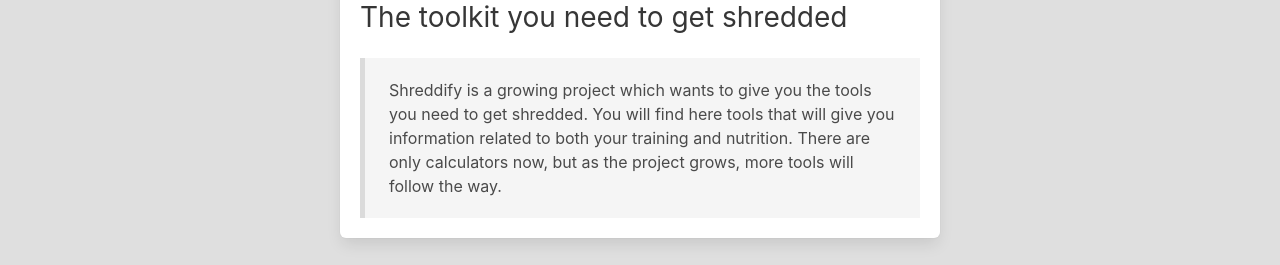
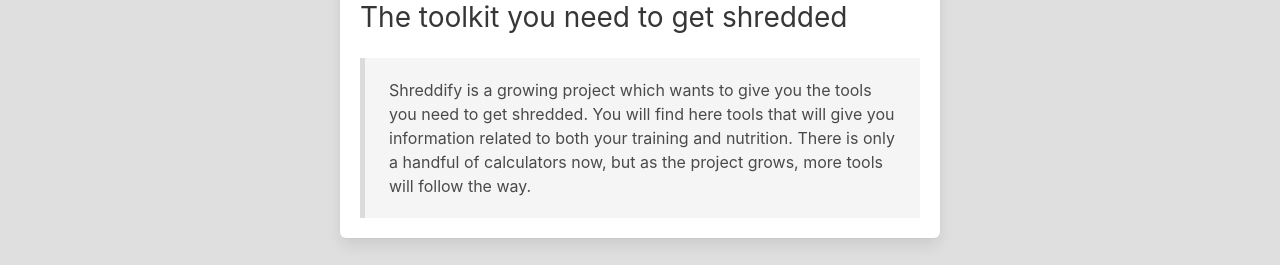
Before and after one commit to disco-trooper/shreddify, a Vue app: page /#/ in a window 1280 px wide. Shown: the part 134-399 px from the top of the page. Built offline with nearby package versions, Linux system fonts and the light colour scheme.

Commit message:
Change Home page text

```diff
--- a/src/views/Home.vue
+++ b/src/views/Home.vue
@@ -8,8 +8,8 @@
     <blockquote>
       Shreddify is a growing project which wants to give you the tools you need
       to get shredded. You will find here tools that will give you information
-      related to both your training and nutrition. There are only calculators
-      now, but as the project grows, more tools will follow the way.
+      related to both your training and nutrition. There is only a handful of
+      calculators now, but as the project grows, more tools will follow the way.
     </blockquote>
   </div>
 </template>
```
